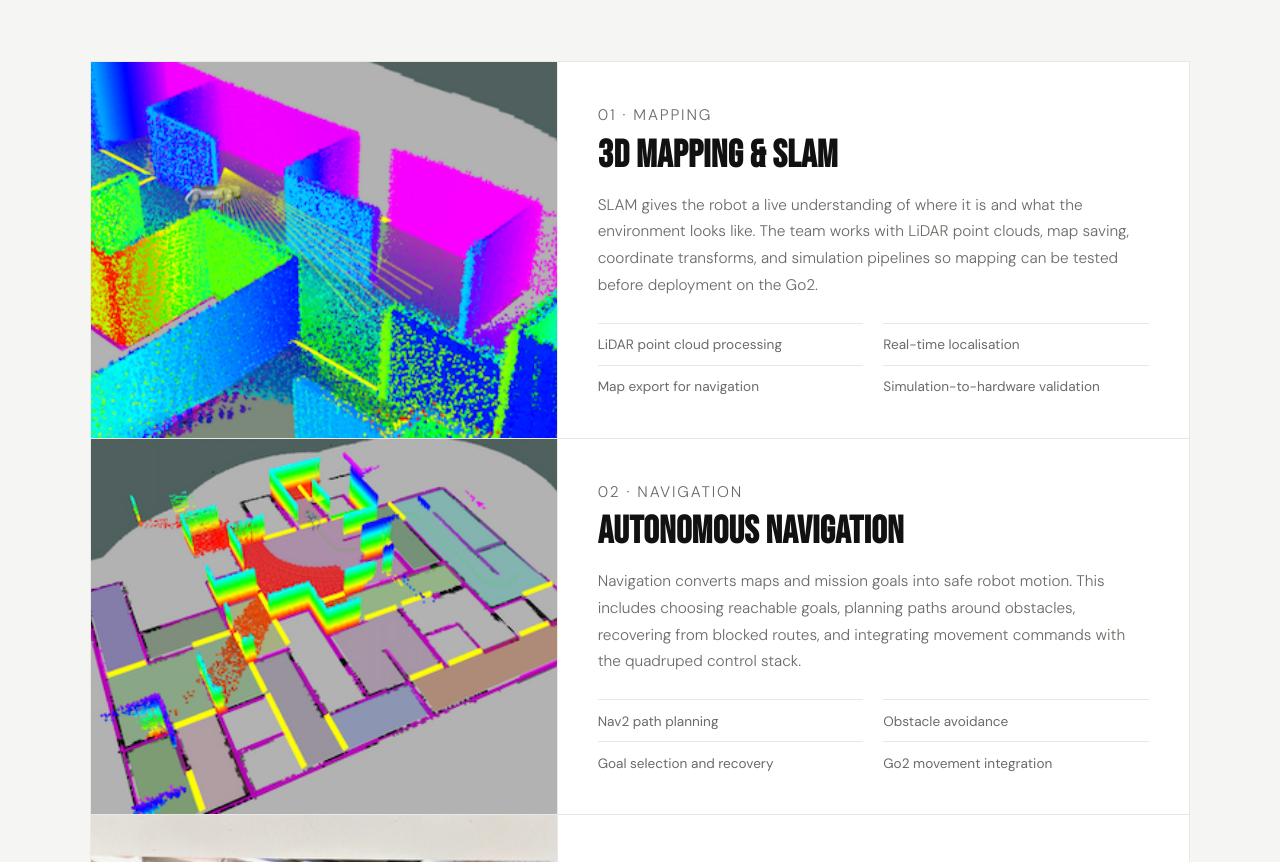
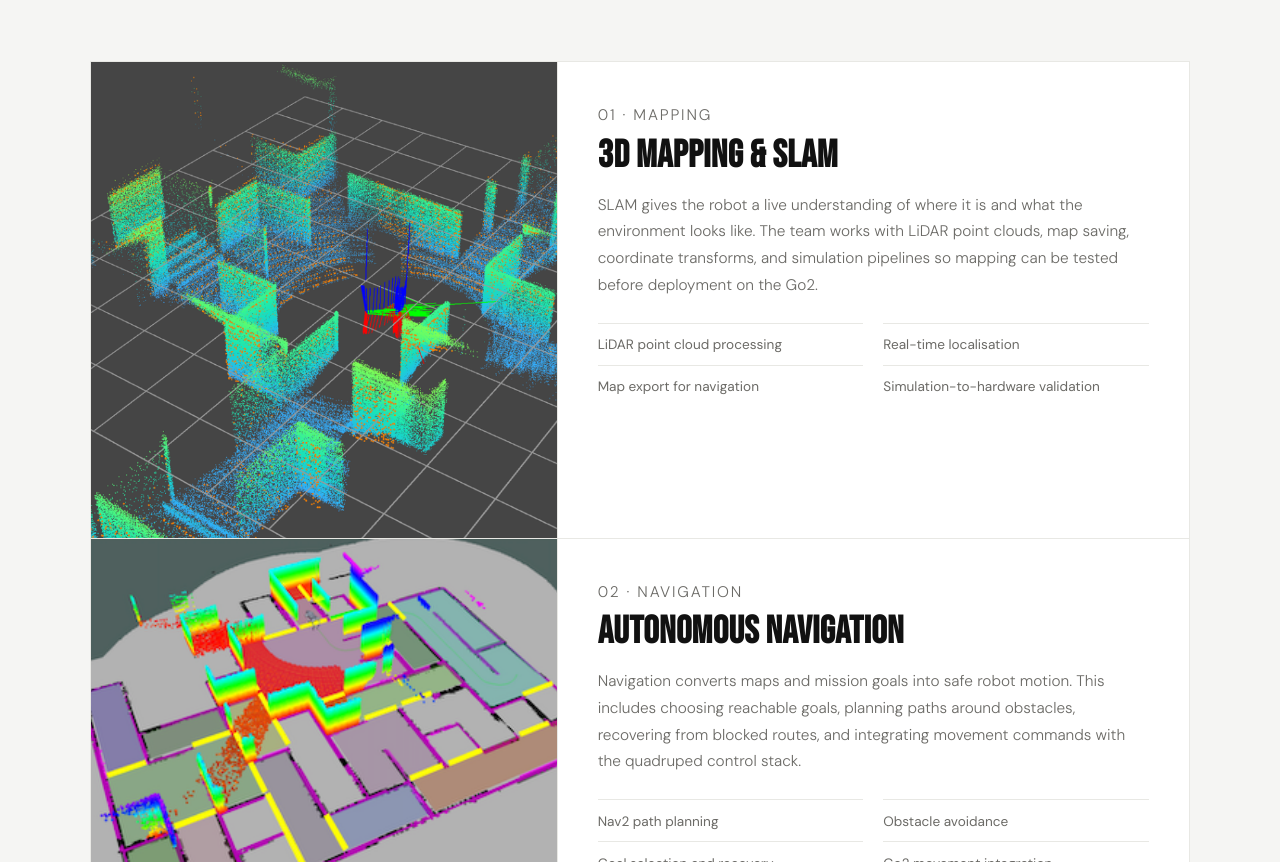
Before and after one commit to Yuheng-Andy-Jian/UNSW-Robocup-Rescue, a plain HTML site: page index.html in a window 1280 px wide. Shown: the part 3553-4415 px from the top of the page. Drawn offline with Linux system fonts and the light colour scheme.

Commit message:
Change images

```diff
--- a/index.html
+++ b/index.html
@@ -600,7 +600,7 @@
     <div class="tech-details">
       <article class="tech-detail" id="tech-slam">
         <div class="tech-detail-media">
-          <img src="landing_page_visuals/3D Mapping & SLAM.png" alt="3D mapping and SLAM technology detail">
+          <img src="landing_page_visuals/SLAM.png" alt="3D mapping and SLAM technology detail">
         </div>
         <div class="tech-detail-body">
           <p class="tech-detail-kicker">01 · Mapping</p>
```
Also changed, not shown: landing_page_visuals/SLAM.png (added), landing_page_visuals/inspection.png.
